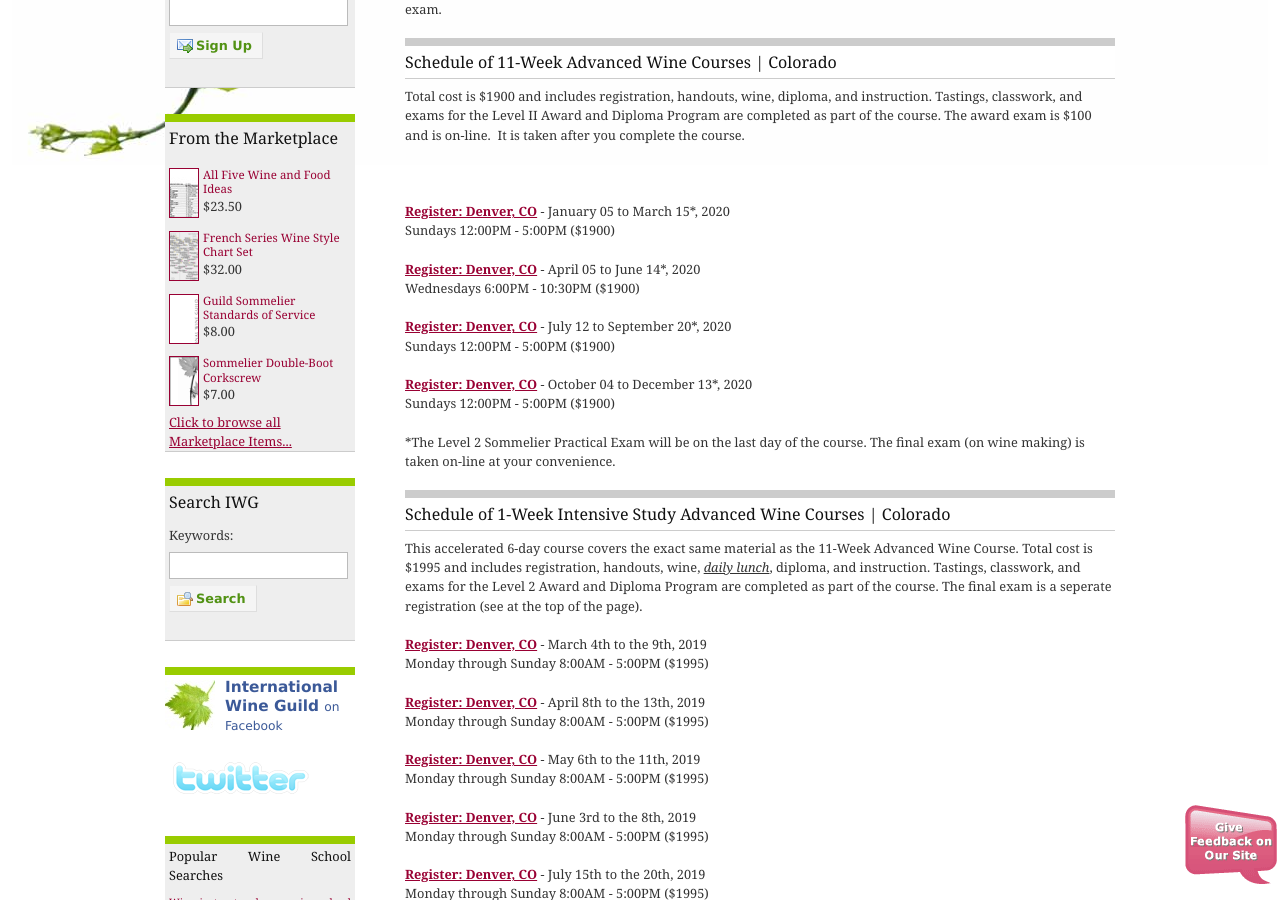
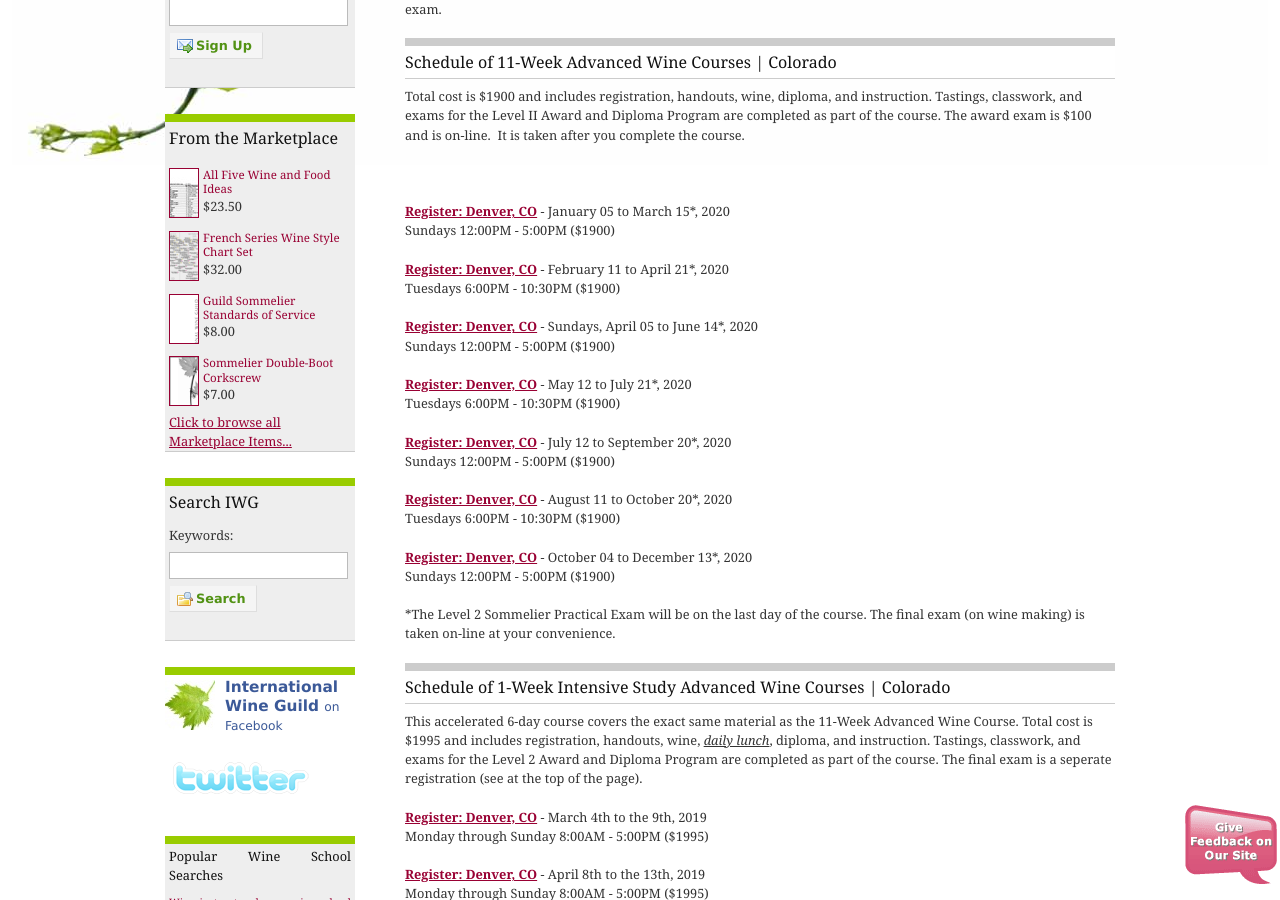
Before and after one commit to CKDev/internationalwineguild.com, a Jekyll site: the page built from advanced-wine-course-registration.html, in a window 1280 px wide and 900 px high, scrolled down 815 px. Built offline with Jekyll 4.4.1, drawn with Linux system fonts in a browser that asks for light colours; a script that is not in the unit is left out; comment, search, counter and statistics services are not loaded.

Commit message:
Update advanced-wine-course-registration.html

```diff
--- a/advanced-wine-course-registration.html
+++ b/advanced-wine-course-registration.html
@@ -30,15 +30,31 @@ permalink: "/advanced-wine-course-registration"
     href="http://ww4.aitsafe.com/cf/add.cfm?userid=6714687&amp;product=Adv+Wine+Course PM+Denver++-++01/05-3/15, 2020&amp;price=1900&amp;return=www.internationalwineguild.com/advanced-wine-course-registration"
     class="ga-track"><strong>Register: Denver, CO</strong></a>&nbsp;- January 05 to March 15*, 2020<br>
   Sundays 12:00PM - 5:00PM ($1900)</p>
+
+<p><a
+    href="http://ww4.aitsafe.com/cf/add.cfm?userid=6714687&amp;product=Adv+Wine+Course PM+Denver++-++02/11-04/21, 2020&amp;price=1900&amp;return=www.internationalwineguild.com/advanced-wine-course-registration"
+    class="ga-track"><strong>Register: Denver, CO</strong></a>&nbsp;- February 11 to April 21*, 2020<br>
+  Tuesdays 6:00PM - 10:30PM ($1900)</p>
+
 <p><a
     href="http://ww4.aitsafe.com/cf/add.cfm?userid=6714687&amp;product=Adv+Wine+Course PM+Denver++-++04/05-06/14+2020&amp;price=1900&amp;return=www.internationalwineguild.com/advanced-wine-course-registration"
-    class="ga-track"><strong>Register: Denver, CO</strong></a>&nbsp;- April 05 to June 14*, 2020<br>
-  Wednesdays 6:00PM - 10:30PM ($1900)</p>
+    class="ga-track"><strong>Register: Denver, CO</strong></a>&nbsp;- Sundays, April 05 to June 14*, 2020<br>
+  Sundays 12:00PM - 5:00PM ($1900)</p>
+
+<p><a
+    href="http://ww4.aitsafe.com/cf/add.cfm?userid=6714687&amp;product=Adv+Wine+Course PM+Denver++-++05/12-07/21, 2020&amp;price=1900&amp;return=www.internationalwineguild.com/advanced-wine-course-registration"
+    class="ga-track"><strong>Register: Denver, CO</strong></a>&nbsp;- May 12 to July 21*, 2020<br>
+  Tuesdays 6:00PM - 10:30PM ($1900)</p>
 
 <p><a
     href="http://ww4.aitsafe.com/cf/add.cfm?userid=6714687&amp;product=Adv+Wine+Course PM+Denver++-++07/12-09/20, 2020&amp;price=1900&amp;return=www.internationalwineguild.com/advanced-wine-course-registration"
     class="ga-track"><strong>Register: Denver, CO</strong></a>&nbsp;- July 12 to September 20*, 2020<br>
   Sundays 12:00PM - 5:00PM ($1900)</p>
+
+<p><a
+    href="http://ww4.aitsafe.com/cf/add.cfm?userid=6714687&amp;product=Adv+Wine+Course PM+Denver++-++08/11-10/20, 2020&amp;price=1900&amp;return=www.internationalwineguild.com/advanced-wine-course-registration"
+    class="ga-track"><strong>Register: Denver, CO</strong></a>&nbsp;- August 11 to October 20*, 2020<br>
+  Tuesdays 6:00PM - 10:30PM ($1900)</p>
 
 <p><a
     href="http://ww4.aitsafe.com/cf/add.cfm?userid=6714687&amp;product=Adv+Wine+Course PM+Denver++-++10/04-12/13, 2020&amp;price=1900&amp;return=www.internationalwineguild.com/advanced-wine-course-registration"
```
